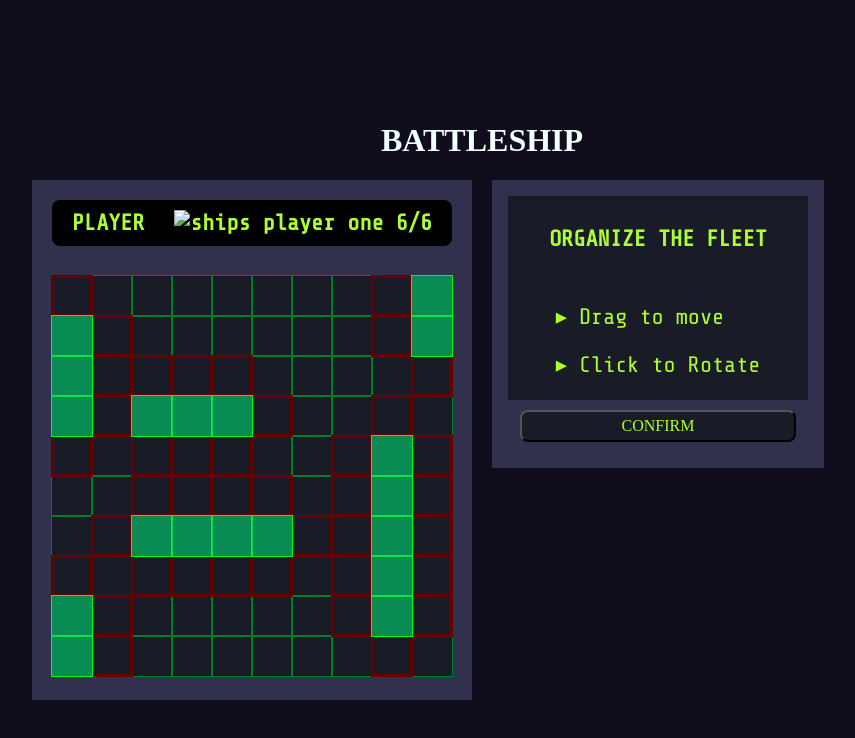
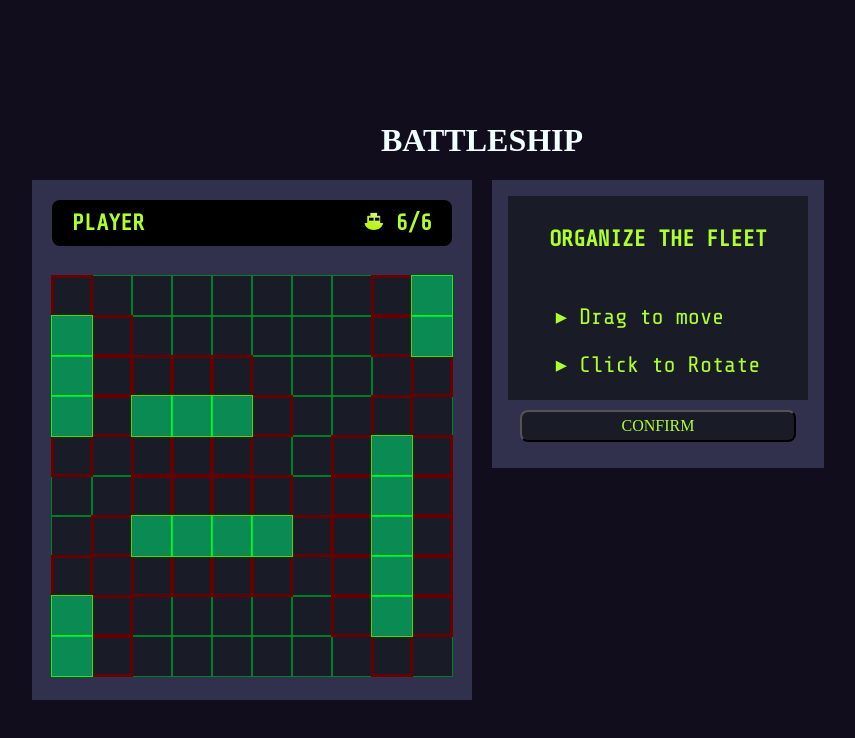
Before and after one commit to DanByteCode/Battleship-js, a plain HTML site: page index.html in a window 1280 px wide. Shown: the whole page, without its empty margins (158-1013 px from the left). Drawn offline with nearby package versions, Linux system fonts and the light colour scheme.

Commit message:
Fix the icon

```diff
--- a/index.html
+++ b/index.html
@@ -15,7 +15,7 @@
         <div id="player-one" class="space">
             <div class="info">
                 <span id="name-one">PLAYER</span>
-                <div id="ships"><img src="/src/img/ship_ico.png" width="20" height="20" alt="ships player one">
+                <div id="ships"><img src="img/ship_ico.png" width="20" height="20" alt="ships player one">
                     <span id="count-one" class="ship-count"></span>
                 </div>
             </div>
```
